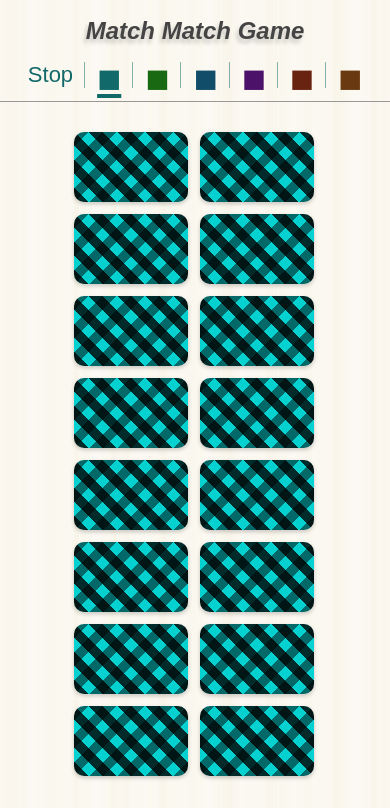
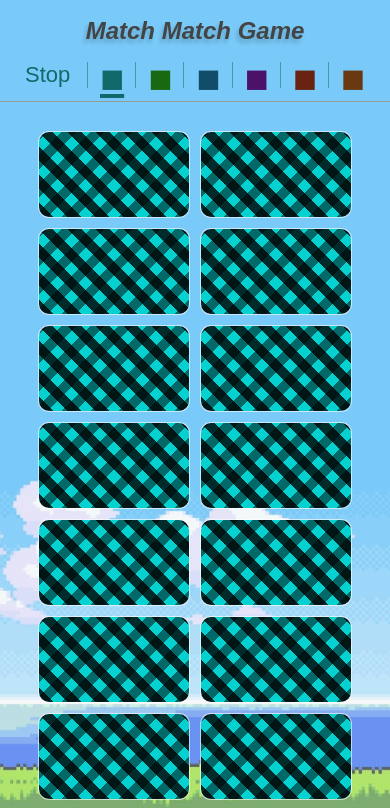
Before and after one commit to attikos/ddd-vue-match-game, a Vue app: page /#/ in a window 390 px wide. Shown: the top 808 px of the page. Built offline with nearby package versions, Linux system fonts and the light colour scheme.

Commit message:
fix: add bg, hover animations, mobile adaptive

```diff
--- a/src/Presentation/view/components/AppHeader.vue
+++ b/src/Presentation/view/components/AppHeader.vue
@@ -44,13 +44,13 @@
                 <a
                     v-if="gameStatus === GameStatus.stopped"
                     @click.prevent="startHandler"
-                    class="header__link"
+                    class="header__link header__link_type_start"
                 >Start</a>
 
                 <a
                     v-if="gameStatus === GameStatus.inProgress"
                     @click.prevent="stopHandler"
-                    class="header__link"
+                    class="header__link header__link_type_start"
                 >Stop</a>
 
                 <a
@@ -69,7 +69,10 @@
 .header {
     display: block;
     border-bottom: 1px solid #999;
-    padding-bottom: 13px;
+
+    @media screen and (max-width: 768px) {
+        padding-bottom: 13px;
+    }
 
     &__container {
         display: flex;
@@ -79,10 +82,8 @@
         margin-left: auto;
         margin-right: auto;
 
-        @media screen and (max-width: 576px) {
-            & {
-                flex-direction: column;
-            }
+        @media screen and (max-width: 768px) {
+            flex-direction: column;
         }
     }
 
@@ -95,12 +96,10 @@
         text-decoration: none;
         color: #444;
 
-        @media screen and (max-width: 576px) {
-            & {
-                margin-right: 0;
-                font-size: 16px;
-                line-height: 22px;
-            }
+        @media screen and (max-width: 768px) {
+            margin-right: 0;
+            font-size: 16px;
+            line-height: 22px;
         }
     }
 
@@ -132,11 +131,18 @@
         }
 
         &:hover {
-            background: #f0f0f0;
+            text-shadow: 3px 2px 0px #de9ddc, -2px -1px 0 #7cf9ff;
         }
 
         &:active {
-            background: #dcdcdc;
+            color: #000;
+            text-shadow: 1px 1px 0px #de9ddc, -1px -0px 0 #a8fafe;
+        }
+
+        &_type {
+            &_start {
+                min-width: 51px;
+            }
         }
     }
 
--- a/src/Presentation/view/components/GameCard.vue
+++ b/src/Presentation/view/components/GameCard.vue
@@ -55,8 +55,8 @@
     display: flex;
     margin: 6px;
     cursor: pointer;
-    height: 70px;
-    width: 114px;
+    height: 85px;
+    width: 150px;
     transition: transform 0.5s;
     transform-style: preserve-3d;
     flex: 1;
@@ -70,16 +70,16 @@
 
     &:hover {
         > .card__back {
-            box-shadow: 0 0 0px 2px rgba(0, 100, 180, 0.5);
+            box-shadow: 4px 2px 0px #de9ddc, -4px -2px 0 #7cf9ff;
         }
     }
 }
 
 .card {
     border-radius: 10px;
-    height: 70px;
-    width: 114px;
-    box-shadow: 0 2px 4px 0 rgba(0, 0, 0, 0.2);
+    height: 85px;
+    width: 150px;
+    box-shadow: 0 0px 0px 1px rgba(255, 255, 255, 0.6);
     backface-visibility: hidden;
     position: absolute;
     top: 0;
--- a/src/Presentation/view/pages/PageHome.vue
+++ b/src/Presentation/view/pages/PageHome.vue
@@ -45,7 +45,6 @@
                     :image="image"
                     :key="index + image"
                 ></GameCard>
-
             </div>
         </transition>
 
@@ -69,16 +68,14 @@
 
 .game-content {
     display: flex;
-    max-width: 506px;
-    min-height: 328px;
-    justify-content: flex-start;
+    max-width: 650px;
+    min-height: 388px;
+    justify-content: center;
     flex-wrap: wrap;
     margin: 24px auto;
 
     @media screen and (max-width: 576px) {
-        & {
-            max-width: 254px
-        }
+        max-width: 100%;
     }
 }
 
--- a/src/Presentation/view/scss/main.scss
+++ b/src/Presentation/view/scss/main.scss
@@ -26,9 +26,9 @@
     font-family: fantasy;
     padding: 0;
     margin: 0;
+    background: url(../assets/bg-8-bit-nature.jpg) no-repeat center;
     background-color: #f9f5ea;
-    background-size: 13px 13px, 29px 29px, 37px 37px, 53px 53px;
-    background-image: linear-gradient(90deg, rgba(255,255,255,.07) 50%, transparent 50%), linear-gradient(90deg, rgba(255,255,255,.13) 50%, transparent 50%), linear-gradient(90deg, transparent 50%, rgba(255,255,255,.17) 50%), linear-gradient(90deg, transparent 50%, rgba(255,255,255,.19) 50%);
+    background-size: cover;
 }
 
 .btn {
```
Also changed, not shown: src/Presentation/view/assets/bg-8-bit-nature.jpg (added).
